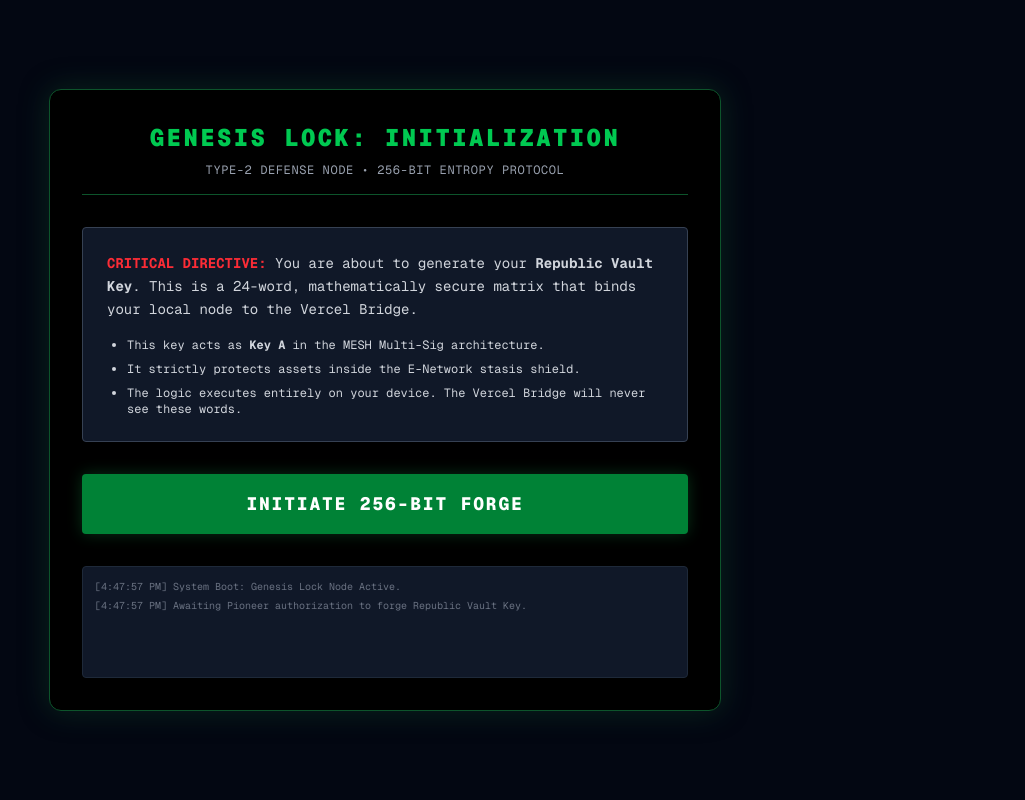
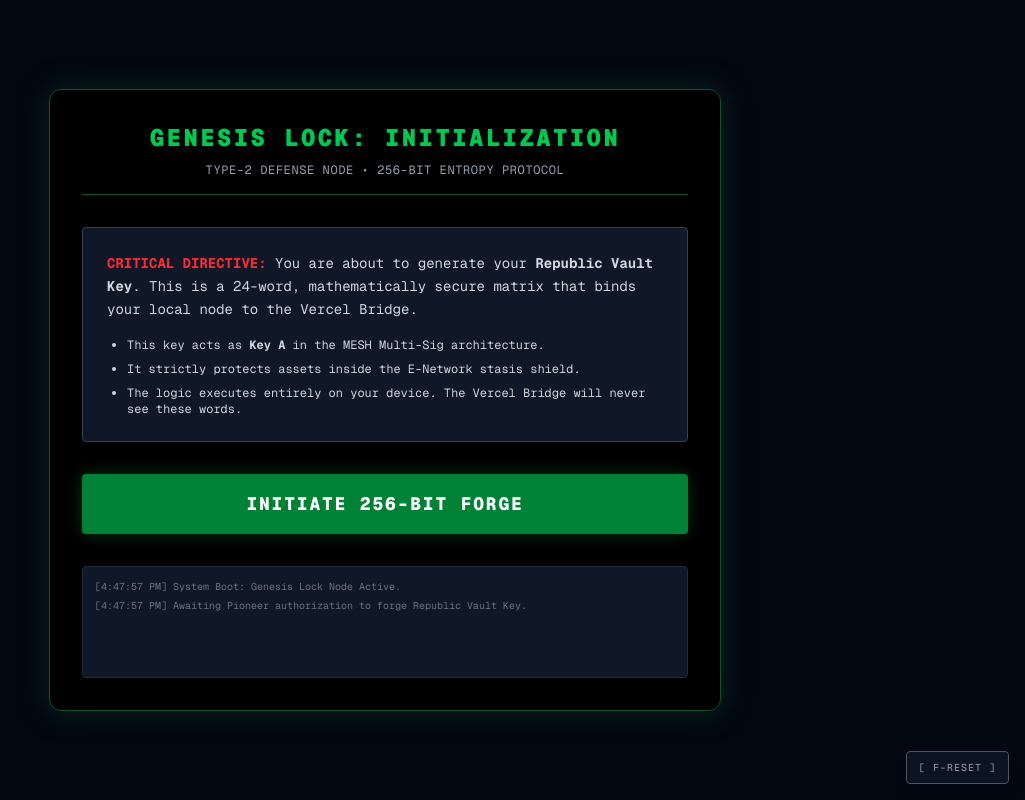
Before and after one commit to PinoyQ8/bazaar-republic-alpha, a Next.js app: page / in a window 1280 px wide. Shown: the whole page, without its empty margins (255-1280 px from the left). Built offline with nearby package versions, Linux system fonts and the light colour scheme.

Commit message:
SHIELD: Inject F-Reset Dev Tool and enforce S23 Viewport X-Axis Lock

```diff
--- /dev/null
+++ b/app/components/EntropyGrid.tsx
@@ -0,0 +1,32 @@
+// Path: J:\Project-Bazaar\bazaar-republic-alpha\app\components\EntropyGrid.tsx
+
+import React from 'react';
+
+// 1. The Strict-Type Handshake: Define the incoming data payload
+interface EntropyGridProps {
+  words: string[];
+}
+
+// 2. The Functional Component
+export default function EntropyGrid({ words }: EntropyGridProps) {
+  // 3. The Fallback Shield: If the array is missing, render nothing to prevent a crash
+  if (!words || words.length === 0) {
+    return <div className="text-red-500 text-sm">Adjudicator: Entropy data missing.</div>;
+  }
+
+  return (
+    <div className="grid grid-cols-2 sm:grid-cols-3 gap-2 px-4">
+      {words.map((word: string, index: number) => (
+        <div
+          key={index}
+          className="flex items-center p-2 border border-blue-500/30 bg-black/50 rounded shadow-inner"
+        >
+          <span className="text-blue-400/50 mr-2 text-xs">{index + 1}</span>
+          <span className="text-white text-sm font-mono break-all truncate">
+            {word}
+          </span>
+        </div>
+      ))}
+    </div>
+  );
+}
--- a/app/page.tsx
+++ b/app/page.tsx
@@ -4,16 +4,12 @@
 import GenesisLockOnboarding from './components/GenesisLockOnboarding';
 import GracePeriodBuffer from './components/GracePeriodBuffer';
 
-// --- MESH STATE TYPING ---
 type MeshPhase = 'GENESIS' | 'OPERATIONAL' | 'INTERCEPT' | 'STASIS';
 
 export default function RepublicMasterNode() {
-  // --- MASTER MEMORY ---
-  // Defaulting to GENESIS for the Alpha Demo to show the full PCT workflow.
   const [currentPhase, setCurrentPhase] = useState<MeshPhase>('GENESIS');
   const [meshLogs, setMeshLogs] = useState<string[]>([]);
 
-  // --- TERMINAL LOGGING ---
   const addLog = (message: string) => {
     setMeshLogs((prev) => {
       const newLogs = [...prev, `[${new Date().toLocaleTimeString()}] ${message}`];
@@ -25,23 +21,30 @@
     addLog("Vercel Bridge Active. MESH Routing Matrix Online.");
   }, []);
 
+  // --- ALPHA DEV TOOL: FOUNDER RESET LOGIC ---
+  const executeFounderReset = () => {
+    setCurrentPhase('GENESIS');
+    setMeshLogs([`[${new Date().toLocaleTimeString()}] [ALPHA DEV] FOUNDER OVERRIDE TRIGGERED. RAM FLUSHED.`]);
+  };
+
   // --- PHASE ROUTING ENGINE ---
-
-  // PHASE 0: The Initialization (24-Word Forge)
   if (currentPhase === 'GENESIS') {
     return (
+      <div className="relative w-full min-h-screen">
         <GenesisLockOnboarding
           onVaultSecured={() => {
             addLog("Republic Vault Key mathematically secured.");
             setCurrentPhase('OPERATIONAL');
           }}
         />
+        <FounderResetButton onReset={executeFounderReset} />
+      </div>
     );
   }
 
-  // PHASE 2: The Interception Shield (60s Countdown)
   if (currentPhase === 'INTERCEPT') {
     return (
+      <div className="relative w-full min-h-screen">
         <GracePeriodBuffer
           abortFreeze={() => {
             addLog("Freeze Aborted. Node returning to Operational State.");
@@ -52,13 +55,14 @@
             setCurrentPhase('STASIS');
           }}
         />
+        <FounderResetButton onReset={executeFounderReset} />
+      </div>
     );
   }
 
   // --- VIEWPORT RENDERING (OPERATIONAL & STASIS STATES) ---
-  // Phases 1 and 3 are handled directly on the master dashboard viewport.
   return (
-    <div className="flex flex-col items-center justify-center w-full min-h-screen bg-gray-950 px-4 py-10 font-mono">
+    <div className="flex flex-col items-center justify-center w-full min-h-screen bg-gray-950 px-4 py-10 font-mono overflow-x-hidden relative">
       <div className={`w-full max-w-2xl border p-8 rounded-xl flex flex-col items-center shadow-lg transition-colors duration-500 ${
         currentPhase === 'STASIS'
           ? 'bg-red-950 border-red-600 shadow-[0_0_40px_rgba(220,38,38,0.4)]'
@@ -121,6 +125,23 @@
         </div>
 
       </div>
+
+      {/* ALPHA DEV TOOL INJECTION */}
+      <FounderResetButton onReset={executeFounderReset} />
     </div>
   );
 }
+
+// --- SUB-COMPONENT: FLOATING DEV TOOL ---
+function FounderResetButton({ onReset }: { onReset: () => void }) {
+  return (
+    <div className="fixed bottom-4 right-4 z-50">
+      <button
+        onClick={onReset}
+        className="px-3 py-2 bg-gray-900/80 backdrop-blur-sm border border-gray-600 text-gray-400 text-[10px] font-mono uppercase tracking-widest hover:text-white hover:border-white transition-all rounded shadow-lg"
+      >
+        [ F-Reset ]
+      </button>
+    </div>
+  );
+}
```
Lines whose indentation alone changed are shown as unchanged.
